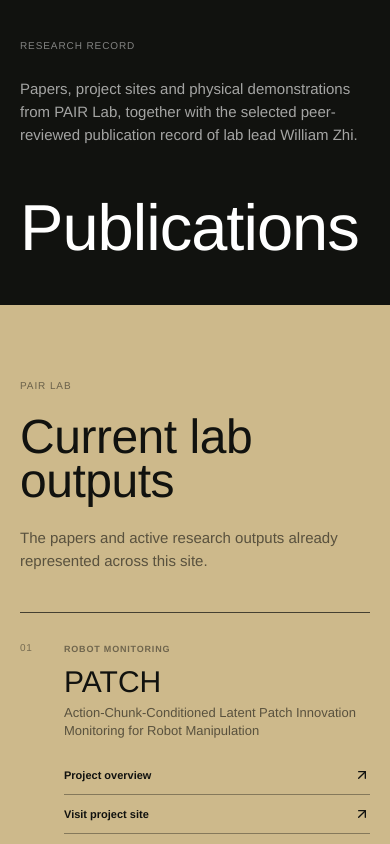
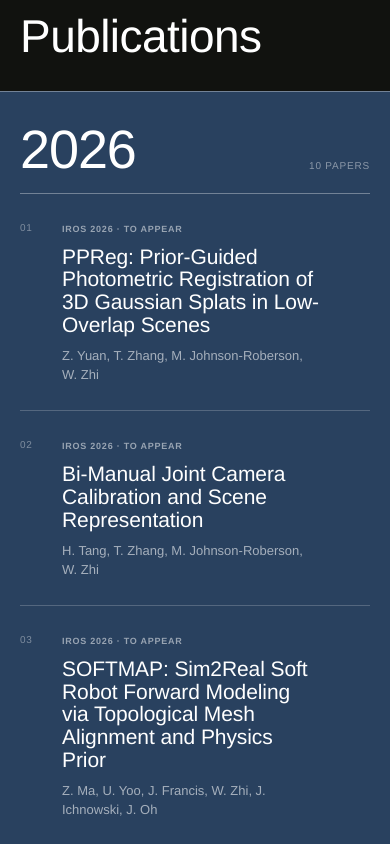
Before and after one commit to cheese-zj/pairlab-site, a React (Vite) app: page /research in a window 390 px wide. Shown: the part 4580-5424 px from the top of the page. Built offline with nearby package versions, Linux system fonts and the light colour scheme; a web font is replaced by a local one.

Commit message:
Simplify publications list

```diff
--- a/src/pages/ResearchPage.tsx
+++ b/src/pages/ResearchPage.tsx
@@ -1,7 +1,7 @@
 import type { CSSProperties } from 'react'
 import { ArrowUpRight } from 'lucide-react'
 import { Link } from 'react-router-dom'
-import { publications, williamPublicationListUrl, williamScholarUrl } from '../publications'
+import { publications } from '../publications'
 import { researchProjects } from '../researchProjects'
 import type { ResearchProject } from '../researchProjects'
 
@@ -95,56 +95,7 @@ function ResearchPage() {
 
       <section className="research-publications" id="publications" aria-labelledby="publications-title">
         <header className="publication-section-title">
-          <div>
-            <span>Research record</span>
-            <p>Papers, project sites and physical demonstrations from PAIR Lab, together with the selected peer-reviewed publication record of lab lead William Zhi.</p>
-          </div>
           <h2 id="publications-title">Publications</h2>
-        </header>
-
-        <section className="publication-lab-outputs" aria-labelledby="lab-outputs-title">
-          <header>
-            <span>PAIR Lab</span>
-            <div>
-              <h3 id="lab-outputs-title">Current lab outputs</h3>
-              <p>The papers and active research outputs already represented across this site.</p>
-            </div>
-          </header>
-          <div className="lab-output-list">
-            {researchProjects.map((project) => (
-              <article className="lab-output-item" key={project.slug}>
-                <span>{project.id}</span>
-                <div>
-                  <small>{project.type}</small>
-                  <h4>{project.title}</h4>
-                  {project.subtitle ? <p>{project.subtitle}</p> : null}
-                </div>
-                <div className="lab-output-actions">
-                  <Link to={`/research/${project.slug}`}>Project overview <ArrowUpRight size={16} /></Link>
-                  {project.externalUrl ? (
-                    <a href={project.externalUrl} target="_blank" rel="noreferrer">
-                      {project.externalLabel ?? 'Research output'} <ArrowUpRight size={16} />
-                    </a>
-                  ) : null}
-                </div>
-              </article>
-            ))}
-          </div>
-        </section>
-
-        <section className="publication-academic-archive" aria-labelledby="academic-publications-title">
-          <header>
-            <div>
-              <span>William Zhi · Lab lead</span>
-              <p>Selected peer-reviewed conference and journal publications in robotics and machine learning.</p>
-            </div>
-            <div>
-              <h3 id="academic-publications-title">Academic archive</h3>
-              <div className="publication-source-links">
-                <a href={williamScholarUrl} target="_blank" rel="noreferrer">Google Scholar <ArrowUpRight size={17} /></a>
-                <a href={williamPublicationListUrl} target="_blank" rel="noreferrer">Original list <ArrowUpRight size={17} /></a>
-              </div>
-            </div>
         </header>
 
         <div className="publication-year-list">
@@ -154,7 +105,7 @@ function ResearchPage() {
             return (
               <section className="publication-year-group" aria-labelledby={`publication-year-${year}`} key={year}>
                 <div className="publication-year-marker">
-                    <h4 id={`publication-year-${year}`}>{year}</h4>
+                  <h3 id={`publication-year-${year}`}>{year}</h3>
                   <span>{yearPublications.length} {yearPublications.length === 1 ? 'paper' : 'papers'}</span>
                 </div>
                 <div>
@@ -163,7 +114,7 @@ function ResearchPage() {
                       <span className="publication-record-id">{publication.id}</span>
                       <div>
                         <span className="publication-venue">{publication.venue}</span>
-                          <h5>{publication.title}</h5>
+                        <h4>{publication.title}</h4>
                         <p>{publication.authors}</p>
                       </div>
                       {publication.url ? (
@@ -179,7 +130,6 @@ function ResearchPage() {
           })}
         </div>
       </section>
-      </section>
     </main>
   )
 }
--- a/src/publications.ts
+++ b/src/publications.ts
@@ -251,6 +251,3 @@ export const publications: Publication[] = [
     url: 'https://ieeexplore.ieee.org/abstract/document/8793508/',
   },
 ]
-
-export const williamScholarUrl = 'https://scholar.google.com/citations?hl=en&user=Y6MWNsQAAAAJ&view_op=list_works&sortby=pubdate'
-export const williamPublicationListUrl = 'https://www.weimingzhi.com/publication-list'
--- a/src/styles.css
+++ b/src/styles.css
@@ -164,47 +164,18 @@ button { font: inherit; }
 
 /* Research publications: an editorial archive appended to the project view. */
 .research-publications { width: min(100%, var(--content-max-width)); margin-inline: auto; color: white; background: var(--ink); }
-.publication-section-title { display: grid; min-height: 440px; grid-template-columns: .72fr 1.28fr; gap: clamp(42px, 8vw, 140px); align-items: end; padding: clamp(70px, 9vw, 132px) var(--page-gutter) 54px; }
-.publication-section-title > div { align-self: start; }
-.publication-section-title span,
-.publication-lab-outputs > header > span,
-.publication-academic-archive > header span { color: rgba(255, 255, 255, .48); font-size: 10px; font-weight: 590; letter-spacing: .09em; text-transform: uppercase; }
-.publication-section-title p { max-width: 430px; margin: 24px 0 0; color: rgba(255, 255, 255, .62); font-size: 15px; line-height: 1.55; }
-.publication-section-title h2 { margin: 0; font-size: clamp(66px, 9.4vw, 146px); font-weight: 510; font-stretch: 98%; line-height: .84; letter-spacing: -.015em; }
-.publication-lab-outputs { padding: clamp(64px, 8vw, 112px) var(--page-gutter); color: var(--ink); background: var(--yellow); }
-.publication-lab-outputs > header { display: grid; grid-template-columns: .72fr 1.28fr; gap: clamp(42px, 8vw, 140px); align-items: start; margin-bottom: 52px; }
-.publication-lab-outputs > header > span { padding-top: 7px; color: rgba(17, 18, 15, .52); }
-.publication-lab-outputs h3 { margin: 0; font-size: clamp(42px, 5.4vw, 78px); font-weight: 520; line-height: .92; letter-spacing: -.01em; }
-.publication-lab-outputs > header p { max-width: 590px; margin: 24px 0 0; color: rgba(17, 18, 15, .62); font-size: 15px; line-height: 1.5; }
-.lab-output-list { border-top: 1px solid rgba(17, 18, 15, .72); }
-.lab-output-item { display: grid; grid-template-columns: 54px minmax(0, 1fr) minmax(180px, .34fr); gap: 28px; align-items: end; padding: 26px 0; border-bottom: 1px solid rgba(17, 18, 15, .3); }
-.lab-output-item > span { align-self: start; padding-top: 4px; color: rgba(17, 18, 15, .46); font-size: 10px; letter-spacing: .08em; }
-.lab-output-item small { color: rgba(17, 18, 15, .5); font-size: 9px; font-weight: 610; letter-spacing: .09em; text-transform: uppercase; }
-.lab-output-item h4 { margin: 11px 0 7px; font-size: clamp(27px, 3vw, 44px); font-weight: 530; line-height: .98; }
-.lab-output-item p { max-width: 740px; margin: 0; color: rgba(17, 18, 15, .62); font-size: 13px; line-height: 1.4; }
-.lab-output-actions { display: flex; flex-direction: column; }
-.lab-output-actions a { display: flex; justify-content: space-between; align-items: center; gap: 12px; padding: 11px 0; border-bottom: 1px solid rgba(17, 18, 15, .38); font-size: 11px; font-weight: 640; }
-.lab-output-actions svg { flex: 0 0 auto; transition: transform .2s ease; }
-.lab-output-actions a:hover svg { transform: translate(3px, -3px); }
-.publication-academic-archive { background: var(--blue); }
-.publication-academic-archive > header { display: grid; grid-template-columns: .72fr 1.28fr; gap: clamp(42px, 8vw, 140px); padding: clamp(70px, 9vw, 126px) var(--page-gutter) 60px; }
-.publication-academic-archive > header > div:first-child p { max-width: 430px; margin: 24px 0 0; color: rgba(255, 255, 255, .62); font-size: 15px; line-height: 1.55; }
-.publication-academic-archive h3 { max-width: 820px; margin: 0; font-size: clamp(44px, 6vw, 88px); font-weight: 520; line-height: .9; letter-spacing: -.012em; }
-.publication-source-links { display: flex; flex-wrap: wrap; gap: 8px; margin-top: 36px; }
-.publication-source-links a { display: inline-flex; align-items: center; gap: 16px; padding: 13px 14px; color: var(--ink); border-radius: var(--radius-small); background: white; font-size: 11px; font-weight: 650; }
-.publication-source-links a:last-child { color: white; border: 1px solid rgba(255, 255, 255, .46); background: transparent; }
-.publication-source-links svg { transition: transform .2s ease; }
-.publication-source-links a:hover svg { transform: translate(2px, -2px); }
-.publication-year-list { border-top: 1px solid rgba(255, 255, 255, .34); }
+.publication-section-title { padding: clamp(62px, 7vw, 96px) var(--page-gutter) 42px; }
+.publication-section-title h2 { margin: 0; font-size: clamp(46px, 5.2vw, 76px); font-weight: 520; font-stretch: 98%; line-height: .92; letter-spacing: -.012em; }
+.publication-year-list { border-top: 1px solid rgba(255, 255, 255, .34); background: var(--blue); }
 .publication-year-group { display: grid; grid-template-columns: minmax(120px, .35fr) 1.65fr; gap: clamp(38px, 6vw, 96px); padding: 0 var(--page-gutter); border-bottom: 1px solid rgba(255, 255, 255, .34); }
 .publication-year-marker { padding: 31px 0; }
-.publication-year-marker h4 { margin: 0; font-size: clamp(48px, 6vw, 82px); font-weight: 470; line-height: .86; letter-spacing: -.02em; }
+.publication-year-marker h3 { margin: 0; font-size: clamp(48px, 6vw, 82px); font-weight: 470; line-height: .86; letter-spacing: -.02em; }
 .publication-year-marker span { display: block; margin-top: 18px; color: rgba(255, 255, 255, .46); font-size: 10px; letter-spacing: .08em; text-transform: uppercase; }
 .publication-record { display: grid; grid-template-columns: 82px minmax(0, 1fr) 38px; gap: 22px; align-items: start; padding: 27px 0 29px; border-bottom: 1px solid rgba(255, 255, 255, .2); }
 .publication-record:last-child { border-bottom: 0; }
 .publication-record-id { padding-top: 4px; color: rgba(255, 255, 255, .4); font-size: 10px; letter-spacing: .08em; }
 .publication-venue { color: rgba(255, 255, 255, .52); font-size: 9px; font-weight: 620; letter-spacing: .085em; text-transform: uppercase; }
-.publication-record h5 { max-width: 920px; margin: 10px 0 11px; font-size: clamp(20px, 2vw, 29px); font-weight: 540; line-height: 1.08; letter-spacing: -.004em; }
+.publication-record h4 { max-width: 920px; margin: 10px 0 11px; font-size: clamp(20px, 2vw, 29px); font-weight: 540; line-height: 1.08; letter-spacing: -.004em; }
 .publication-record p { margin: 0; color: rgba(255, 255, 255, .58); font-size: 13px; line-height: 1.42; }
 .publication-record > a { display: grid; width: 36px; height: 36px; place-items: center; color: var(--ink); border-radius: 50%; background: white; transition: transform .2s ease; }
 .publication-record > a:hover { transform: translate(2px, -2px) rotate(4deg); }
@@ -337,20 +308,13 @@ button { font: inherit; }
   .home-themes article { min-height: 280px; }
   .home-themes h3 { margin-top: 72px; }
   .research-intro,
-  .research-areas > header,
-  .publication-section-title,
-  .publication-lab-outputs > header,
-  .publication-academic-archive > header { grid-template-columns: 1fr; }
+  .research-areas > header { grid-template-columns: 1fr; }
   .research-areas > div { grid-template-columns: 1fr; }
   .research-areas article,
   .research-areas article + article { padding: 28px 0 36px; border-right: 0; border-bottom: 1px solid rgba(17, 18, 15, .2); }
   .research-areas article:last-child { border-bottom: 0; }
   .research-areas h3 { margin-top: 38px; }
   .project-demos > header { grid-template-columns: 1fr; }
-  .publication-section-title { min-height: 0; }
-  .lab-output-item { grid-template-columns: 48px minmax(0, 1fr); }
-  .lab-output-actions { grid-column: 2; flex-direction: row; gap: 24px; }
-  .lab-output-actions a { min-width: 180px; }
   .publication-year-group { grid-template-columns: 126px 1fr; }
   .people-card-grid { grid-template-columns: repeat(2, minmax(0, 1fr)); }
   .people-join-card { min-height: 560px; grid-column: span 2; }
@@ -412,23 +376,14 @@ button { font: inherit; }
   .project-navigation { padding: 0 20px 72px; }
   .project-next { margin-top: 24px; }
   .research-areas { padding: 72px 20px; }
-  .publication-section-title { gap: 54px; padding: 82px 20px 50px; }
-  .publication-section-title h2 { font-size: 65px; }
-  .publication-lab-outputs { padding: 68px 20px; }
-  .publication-lab-outputs > header { gap: 24px; margin-bottom: 40px; }
-  .publication-lab-outputs h3 { font-size: 48px; }
-  .lab-output-item { grid-template-columns: 28px minmax(0, 1fr); gap: 16px; padding: 25px 0; }
-  .lab-output-item h4 { font-size: 30px; }
-  .lab-output-actions { flex-direction: column; gap: 0; }
-  .lab-output-actions a { min-width: 0; }
-  .publication-academic-archive > header { gap: 36px; padding: 72px 20px 52px; }
-  .publication-academic-archive h3 { font-size: 52px; }
+  .publication-section-title { padding: 62px 20px 34px; }
+  .publication-section-title h2 { font-size: 46px; }
   .publication-year-group { grid-template-columns: 1fr; gap: 0; padding: 0 20px; }
   .publication-year-marker { display: flex; justify-content: space-between; align-items: end; padding: 34px 0 20px; border-bottom: 1px solid rgba(255, 255, 255, .34); }
-  .publication-year-marker h4 { font-size: 54px; }
+  .publication-year-marker h3 { font-size: 54px; }
   .publication-year-marker span { margin: 0 0 2px; }
   .publication-record { grid-template-columns: 28px minmax(0, 1fr) 36px; gap: 14px; padding: 24px 0 26px; }
-  .publication-record h5 { font-size: 21px; }
+  .publication-record h4 { font-size: 21px; }
   .not-found-page { padding: 120px 20px 70px; }
   .not-found-page h1 { font-size: 64px; }
   .people-lead { min-height: 0; grid-template-columns: 1fr; }
```
Lines whose indentation alone changed are shown as unchanged.
